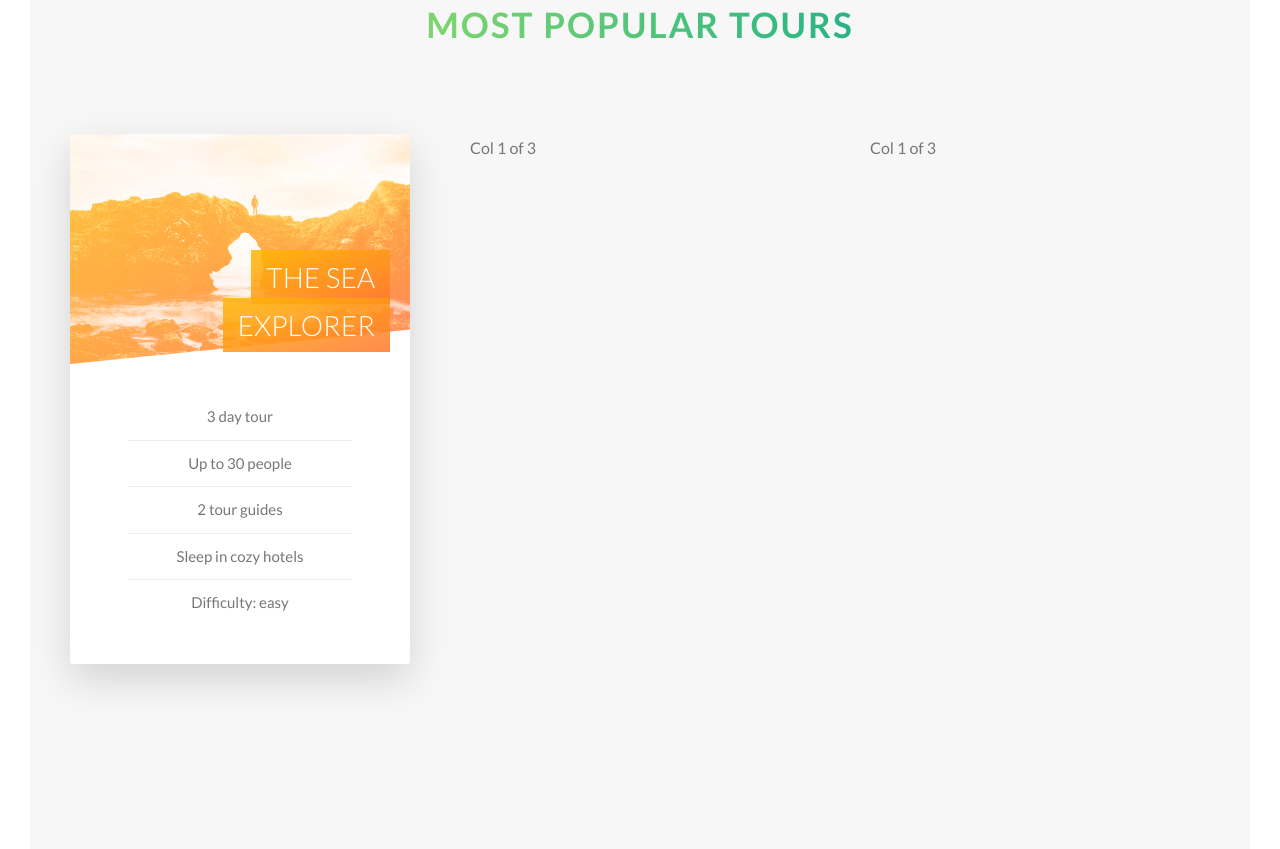
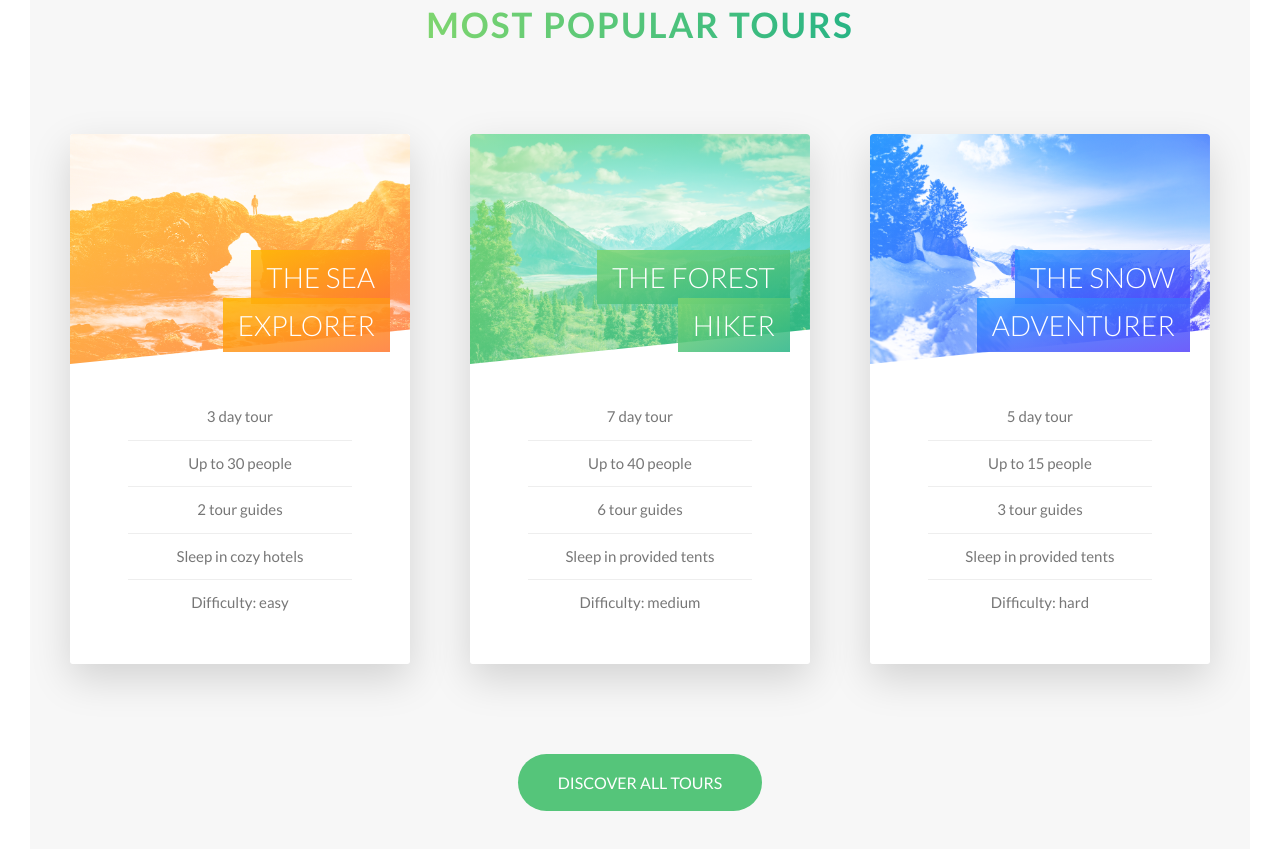
Before and after one commit to hydeenoble/Natours-Angular, an Angular app: page / in a window 1280 px wide. Shown: the part 2400-3249 px from the top of the page. Built offline with nearby package versions, Linux system fonts and the light colour scheme.

Commit message:
finalized the tours sections

```diff
--- a/src/app/tours/tours.component.html
+++ b/src/app/tours/tours.component.html
@@ -28,15 +28,86 @@
           </div>
         </div>
         <div class="card__side card__side--back card__side--back-1">
-          BACK
+          <div class="card__cta">
+            <div class="card__price-box">
+              <p class="card__price-only">Only</p>
+              <p class="card__price-value">$234</p>
+            </div>
+            <a href="#" class="btn btn--white">Book now</a>
+          </div>
         </div>
       </div>
     </div>
     <div class="col-1-of-3">
-      Col 1 of 3
+      <div class="card">
+        <div class="card__side card__side--front">
+          <div class="card__picture card__picture--2">
+            &nbsp;
+          </div>
+          <h4 class="card__heading">
+            <span class="card__heading-span card__heading-span--2">
+              The forest hiker
+            </span>
+          </h4>
+          <div class="card__details">
+            <ul>
+              <li>7 day tour</li>
+              <li>Up to 40 people</li>
+              <li>6 tour guides</li>
+              <li>Sleep in provided tents</li>
+              <li>Difficulty: medium</li>
+            </ul>
+          </div>
+        </div>
+        <div class="card__side card__side--back card__side--back-2">
+          <div class="card__cta">
+            <div class="card__price-box">
+              <p class="card__price-only">Only</p>
+              <p class="card__price-value">$497</p>
+            </div>
+            <a href="#" class="btn btn--white">Book now</a>
+          </div>
+        </div>
+      </div>
     </div>
     <div class="col-1-of-3">
-      Col 1 of 3
+      <div class="card">
+        <div class="card__side card__side--front">
+          <div class="card__picture card__picture--3">
+            &nbsp;
+          </div>
+          <h4 class="card__heading">
+            <span class="card__heading-span card__heading-span--3">
+              The snow adventurer
+            </span>
+          </h4>
+          <div class="card__details">
+            <ul>
+              <li>5 day tour</li>
+              <li>Up to 15 people</li>
+              <li>3 tour guides</li>
+              <li>Sleep in provided tents</li>
+              <li>Difficulty: hard</li>
+            </ul>
+          </div>
+        </div>
+        <div class="card__side card__side--back card__side--back-3">
+          <div class="card__cta">
+            <div class="card__price-box">
+              <p class="card__price-only">Only</p>
+              <p class="card__price-value">$897</p>
+            </div>
+            <a href="#" class="btn btn--white">Book now</a>
+          </div>
+        </div>
+      </div>
     </div>
   </div>
+
+  <div class="u-center-text u-margin-top-huge">
+    <a href="#" class="btn btn--green">
+      Discover all tours
+    </a>
+  </div>
+
 </section>
--- a/src/sass/base/_utilities.scss
+++ b/src/sass/base/_utilities.scss
@@ -3,3 +3,5 @@
 .u-margin-bottom-big{margin-bottom: 8rem;}
 .u-margin-bottom-medium{margin-bottom: 4rem;}
 .u-margin-bottom-small{margin-bottom: 2rem;}
+.u-margin-top-big{margin-top: 8rem;}
+.u-margin-top-huge{margin-top: 10rem;}
--- a/src/sass/components/_button.scss
+++ b/src/sass/components/_button.scss
@@ -22,11 +22,21 @@
   }
 
   &--white{
-    background-color: #ffffff;
-    color: #777777;
+    background-color: $color-white;
+    color: $color-gray-dark;
 
     &:after{
-      background-color: #ffffff;
+      background-color: $color-white;
+    }
+
+  }
+
+  &--green{
+    background-color: $color-primary;
+    color: $color-white;
+
+    &:after{
+      background-color: $color-primary;
     }
 
   }
--- a/src/sass/components/_card.scss
+++ b/src/sass/components/_card.scss
@@ -26,6 +26,14 @@
       &-1{
         background-image: linear-gradient(to right bottom, $color-secondary-light, $color-secondary-dark);
       }
+
+      &-2{
+        background-image: linear-gradient(to right bottom, $color-primary-light, $color-primary-dark);
+      }
+
+      &-3{
+        background-image: linear-gradient(to right bottom, $color-tertiary-light, $color-tertiary-dark);
+      }
     }
   }
 
@@ -44,18 +52,19 @@
     background-blend-mode: screen;
     -webkit-clip-path: polygon(0 0, 100% 0, 100% 85%, 0 100%);
     clip-path: polygon(0 0, 100% 0, 100% 85%, 0 100%);
-
+    border-top-left-radius: 3px;
+    border-top-right-radius: 3px;
 
     &--1{
       background-image: linear-gradient(to right bottom, $color-secondary-light, $color-secondary-dark), url("./assets/img/nat-5.jpg");
     }
 
     &--2{
-      background-image: url("./assets/img/nat-5.jpg");
+      background-image: linear-gradient(to right bottom, $color-primary-light, $color-primary-dark), url("./assets/img/nat-6.jpg");
     }
 
     &--3{
-      background-image: url("./assets/img/nat-5.jpg");
+      background-image: linear-gradient(to right bottom, $color-tertiary-light, $color-tertiary-dark), url("./assets/img/nat-7.jpg");
     }
   }
 
@@ -80,6 +89,14 @@
     &--1 {
       background-image: linear-gradient(to right bottom, rgba($color-secondary-light, .85), rgba($color-secondary-dark, .85));
     }
+
+    &--2 {
+      background-image: linear-gradient(to right bottom, rgba($color-primary-light, .85), rgba($color-primary-dark, .85));
+    }
+
+    &--3 {
+      background-image: linear-gradient(to right bottom, rgba($color-tertiary-light, .85), rgba($color-tertiary-dark, .85));
+    }
   }
 
   &__details{
@@ -101,7 +118,35 @@
         }
       }
     }
+  }
 
+  &__cta{
+    position: absolute;
+    top: 50%;
+    left: 50%;
+    -webkit-transform: translate(-50%, -50%);
+    -moz-transform: translate(-50%, -50%);
+    -ms-transform: translate(-50%, -50%);
+    -o-transform: translate(-50%, -50%);
+    transform: translate(-50%, -50%);
+    width: 90%;
+    text-align: center;
+  }
+
+  &__price-box{
+    text-align: center;
+    margin-bottom: 8rem;
+    color: $color-white;
 
   }
+
+  &__price-only{
+    font-size: 1.4rem;
+    text-transform: uppercase;
+  }
+
+  &__price-value{
+    font-size: 6rem;
+    font-weight: 100;
+  }
 }
--- a/src/sass/pages/_home.scss
+++ b/src/sass/pages/_home.scss
@@ -22,6 +22,6 @@
 
 .section-tours{
   background-color: $color-grey-light-1;
-  padding: 25rem 0 50rem 0;
+  padding: 25rem 0 15rem 0;
   margin-top: -10rem;
 }
--- a/src/styles.css
+++ b/src/styles.css
@@ -107,6 +107,12 @@
 .u-margin-bottom-small {
   margin-bottom: 2rem; }
 
+.u-margin-top-big {
+  margin-top: 8rem; }
+
+.u-margin-top-huge {
+  margin-top: 10rem; }
+
 .composition {
   position: relative; }
   .composition__photo {
@@ -157,10 +163,16 @@
   box-shadow: 0 0.5rem 1rem rgba(0, 0, 0, 0.2); }
 
 .btn--white {
-  background-color: #ffffff;
-  color: #777777; }
+  background-color: #fff;
+  color: #777; }
   .btn--white:after {
-    background-color: #ffffff; }
+    background-color: #fff; }
+
+.btn--green {
+  background-color: #55c57a;
+  color: #fff; }
+  .btn--green:after {
+    background-color: #55c57a; }
 
 .btn:after {
   content: "";
@@ -251,6 +263,10 @@
       transform: rotateY(180deg); }
       .card__side--back-1 {
         background-image: linear-gradient(to right bottom, #ffb900, #ff7730); }
+      .card__side--back-2 {
+        background-image: linear-gradient(to right bottom, #7ed56f, #28b485); }
+      .card__side--back-3 {
+        background-image: linear-gradient(to right bottom, #2998ff, #5643fa); }
   .card:hover .card__side--front {
     transform: rotateY(-180deg); }
   .card:hover .card__side--back {
@@ -260,13 +276,15 @@
     height: 23rem;
     background-blend-mode: screen;
     -webkit-clip-path: polygon(0 0, 100% 0, 100% 85%, 0 100%);
-    clip-path: polygon(0 0, 100% 0, 100% 85%, 0 100%); }
+    clip-path: polygon(0 0, 100% 0, 100% 85%, 0 100%);
+    border-top-left-radius: 3px;
+    border-top-right-radius: 3px; }
     .card__picture--1 {
       background-image: linear-gradient(to right bottom, #ffb900, #ff7730), url("./assets/img/nat-5.jpg"); }
     .card__picture--2 {
-      background-image: url("./assets/img/nat-5.jpg"); }
+      background-image: linear-gradient(to right bottom, #7ed56f, #28b485), url("./assets/img/nat-6.jpg"); }
     .card__picture--3 {
-      background-image: url("./assets/img/nat-5.jpg"); }
+      background-image: linear-gradient(to right bottom, #2998ff, #5643fa), url("./assets/img/nat-7.jpg"); }
   .card__heading {
     font-size: 2.8rem;
     font-weight: 300;
@@ -283,6 +301,10 @@
     box-decoration-break: clone; }
     .card__heading-span--1 {
       background-image: linear-gradient(to right bottom, rgba(255, 185, 0, 0.85), rgba(255, 119, 48, 0.85)); }
+    .card__heading-span--2 {
+      background-image: linear-gradient(to right bottom, rgba(126, 213, 111, 0.85), rgba(40, 180, 133, 0.85)); }
+    .card__heading-span--3 {
+      background-image: linear-gradient(to right bottom, rgba(41, 152, 255, 0.85), rgba(86, 67, 250, 0.85)); }
   .card__details {
     padding: 3rem; }
     .card__details ul {
@@ -295,6 +317,27 @@
         padding: 1rem; }
         .card__details ul li:not(:last-child) {
           border-bottom: 1px solid #eeeeee; }
+  .card__cta {
+    position: absolute;
+    top: 50%;
+    left: 50%;
+    -webkit-transform: translate(-50%, -50%);
+    -moz-transform: translate(-50%, -50%);
+    -ms-transform: translate(-50%, -50%);
+    -o-transform: translate(-50%, -50%);
+    transform: translate(-50%, -50%);
+    width: 90%;
+    text-align: center; }
+  .card__price-box {
+    text-align: center;
+    margin-bottom: 8rem;
+    color: #fff; }
+  .card__price-only {
+    font-size: 1.4rem;
+    text-transform: uppercase; }
+  .card__price-value {
+    font-size: 6rem;
+    font-weight: 100; }
 
 .row {
   max-width: 114rem;
@@ -359,5 +402,5 @@
 
 .section-tours {
   background-color: #f7f7f7;
-  padding: 25rem 0 50rem 0;
+  padding: 25rem 0 15rem 0;
   margin-top: -10rem; }
```
